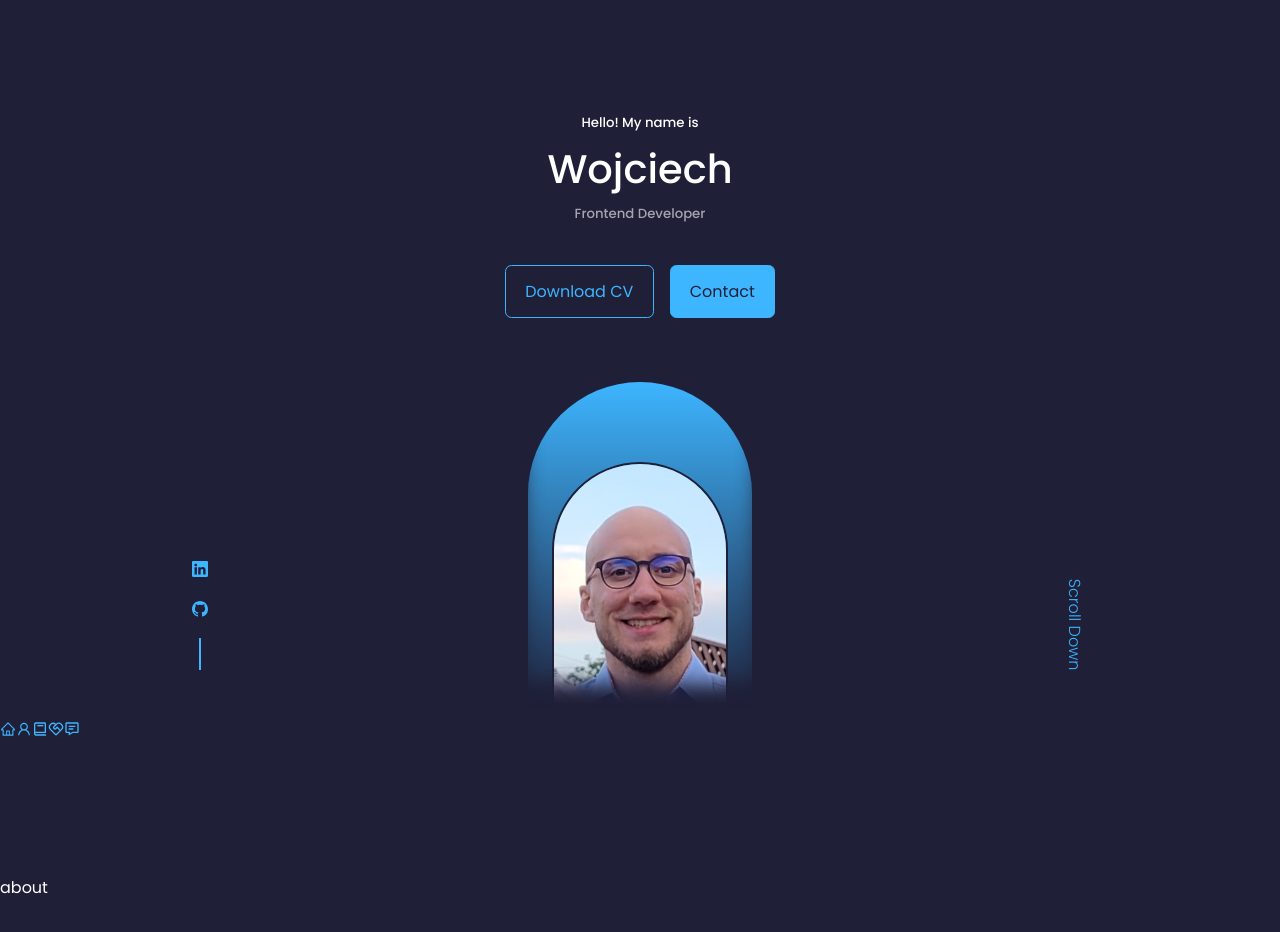
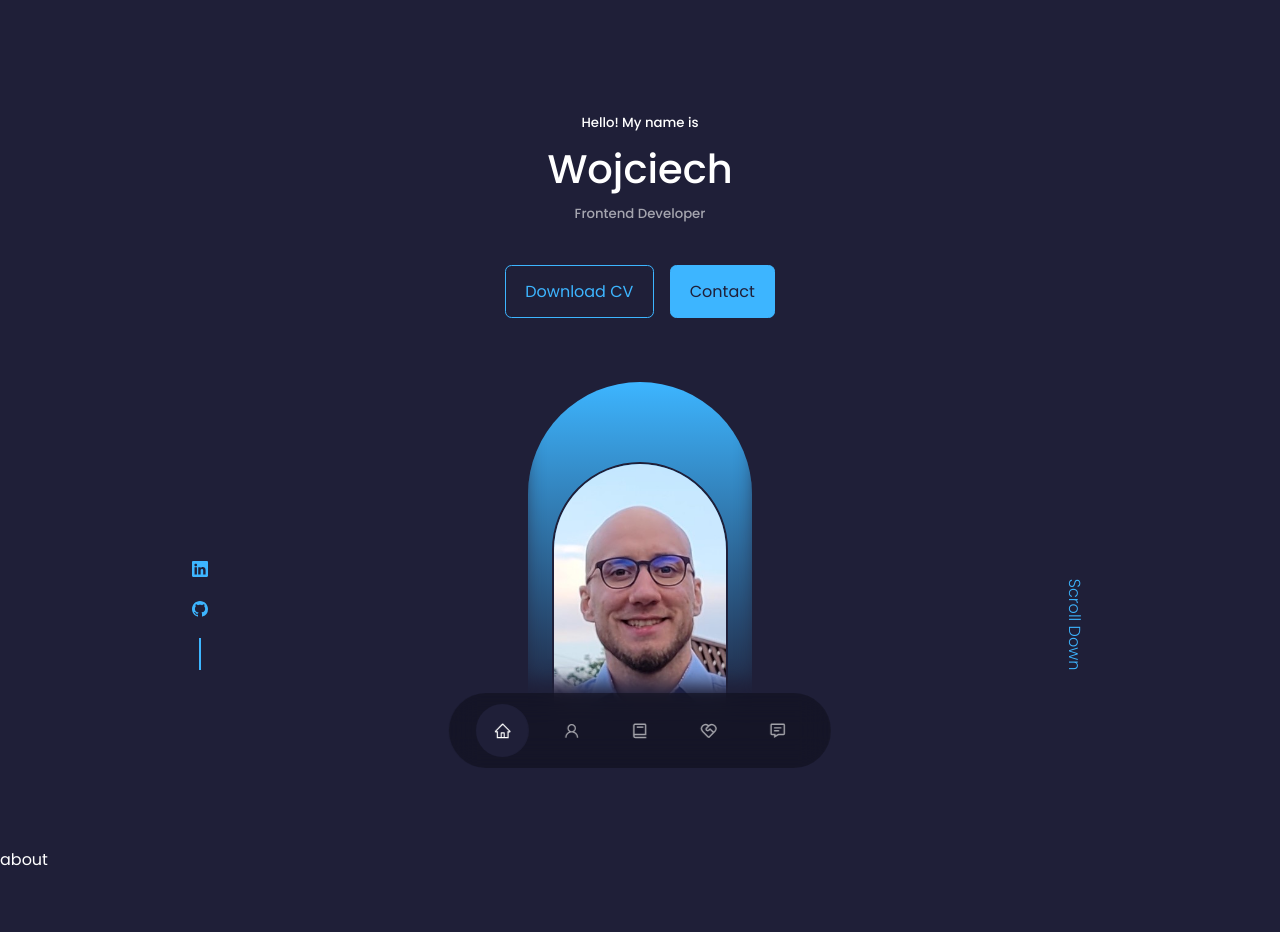
Before and after one commit to wmaKRET/example-portfolio, a React (Create React App) app: page / in a window 1280 px wide. Shown: the top 932 px of the page. Built offline with nearby package versions, Linux system fonts and the light colour scheme.

Commit message:
update nav component to contain link to few spots, style nav component to always appear on page

```diff
--- a/src/components/nav/Nav.js
+++ b/src/components/nav/Nav.js
@@ -1,4 +1,4 @@
-import React from "react"
+import React, { useState } from "react"
 
 import "./nav.css"
 import { AiOutlineHome, AiOutlineUser } from "react-icons/ai"
@@ -6,13 +6,49 @@
 import { RiServiceLine } from "react-icons/ri"
 
 function Nav(){
+    const [activeNav, setActiveNav] = useState('#')
+
+    function handleNavChange(value){
+        setActiveNav(value)
+    }
+
     return (
         <nav>
-            <a href="#"><AiOutlineHome /></a>
-            <a href="#about"><AiOutlineUser /></a>
-            <a href="#experience"><BiBook /></a>
-            <a href="#services"><RiServiceLine /></a>
-            <a href="#contact"><BiMessageDetail /></a>
+            <a
+                href="#"
+                className={activeNav === '#' ? 'active' : ''}
+                onClick={() => handleNavChange('#')}
+            >
+                <AiOutlineHome />
+            </a>
+            <a
+                href="#about"
+                className={activeNav === '#about' ? 'active' : ''}
+                onClick={() => handleNavChange('#about')}
+            >
+                <AiOutlineUser />
+            </a>
+            <a
+                href="#experience"
+                className={activeNav === '#experience' ? 'active' : ''}
+                onClick={() => handleNavChange('#experience')}
+            >
+                <BiBook />
+            </a>
+            <a
+                href="#services"
+                className={activeNav === '#services' ? 'active' : ''}
+                onClick={() => handleNavChange('#services')}
+            >
+                <RiServiceLine />
+            </a>
+            <a
+                href="#contact"
+                className={activeNav === '#contact' ? 'active' : ''}
+                onClick={() => handleNavChange('#contact')}
+            >
+                <BiMessageDetail />
+            </a>
         </nav>
     )
 }
--- a/src/components/nav/nav.css
+++ b/src/components/nav/nav.css
@@ -0,0 +1,33 @@
+nav {
+    background: rgba(0, 0, 0, 0.3);
+    width: max-content;
+    display: block;
+    padding: 0.7em 1.7em;
+    z-index: 2;
+    position: fixed;
+    left: 50%;
+    transform: translateX(-50%);
+    bottom: 2em;
+    display: flex;
+    gap: 1em;
+    border-radius: 3em;
+    backdrop-filter: blur(15px);
+}
+
+nav a {
+    background: transparent;
+    padding: 1em;
+    border-radius: 50%;
+    display: flex;
+    color: var(--color-light);
+    font-size: 1.1em;
+}
+
+nav a:hover {
+    background: rgba(0, 0, 0, 0.4);
+}
+
+nav a.active {
+    background: var(--color-bg);
+    color: var(--color-white);
+}
```
